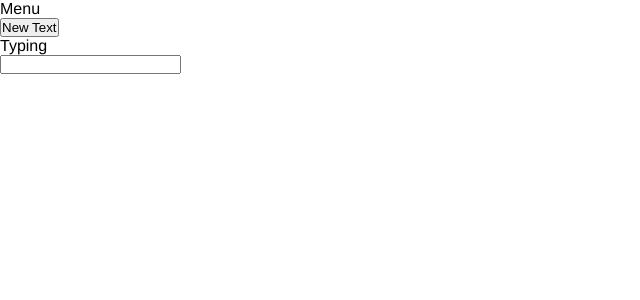
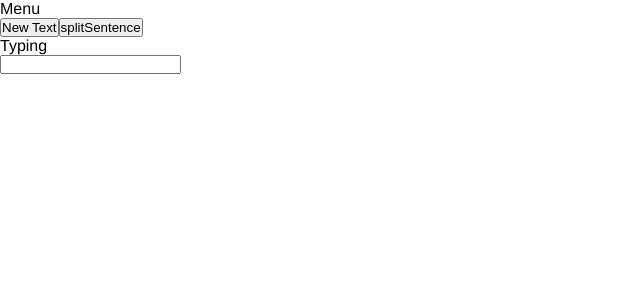
Before and after one commit to zqlimy17/typing, a Vue app: page / in a window 1280 px wide. Shown: the top 300 px of the page, without its empty margins (0-640 px from the left). Built offline with nearby package versions, Linux system fonts and the light colour scheme.

Commit message:
split sentence

```diff
--- a/src/App.vue
+++ b/src/App.vue
@@ -1,5 +1,5 @@
 <template>
-<Menu :newText="newText" />
+<Menu :newText="newText" :splitSentence="splitSentence" />
 <Typing v-bind:currentText="currentText" />
 </template>
 
@@ -18,6 +18,9 @@ export default {
         return {
             allText,
             currentText: "",
+            currentTextSplit: [],
+            currentWord: "",
+            currentTime: 0,
         };
     },
     mounted() {
@@ -29,6 +32,15 @@ export default {
             this.currentText =
                 allText[Math.floor(Math.random() * allText.length)];
             console.log(this.currentText);
+        },
+        newGame() {},
+        wpm() {},
+        splitSentence() {
+            console.log("Splitting Text");
+            this.currentText !== "" ?
+                (this.currentTextSplit = this.currentText.split(" ")) :
+                (this.currentTextSplit = []);
+            console.log(this.currentTextSplit);
         },
     },
 };
--- a/src/components/Menu.vue
+++ b/src/components/Menu.vue
@@ -1,6 +1,7 @@
 <template>
 <div>Menu</div>
 <button v-on:click="newText">New Text</button>
+<button v-on:click="splitSentence">splitSentence</button>
 </template>
 
 <script>
@@ -10,6 +11,9 @@ export default {
         newText: {
             type: Function,
         },
+        splitSentence: {
+            type: Function,
+        },
     },
 };
 </script>
```
